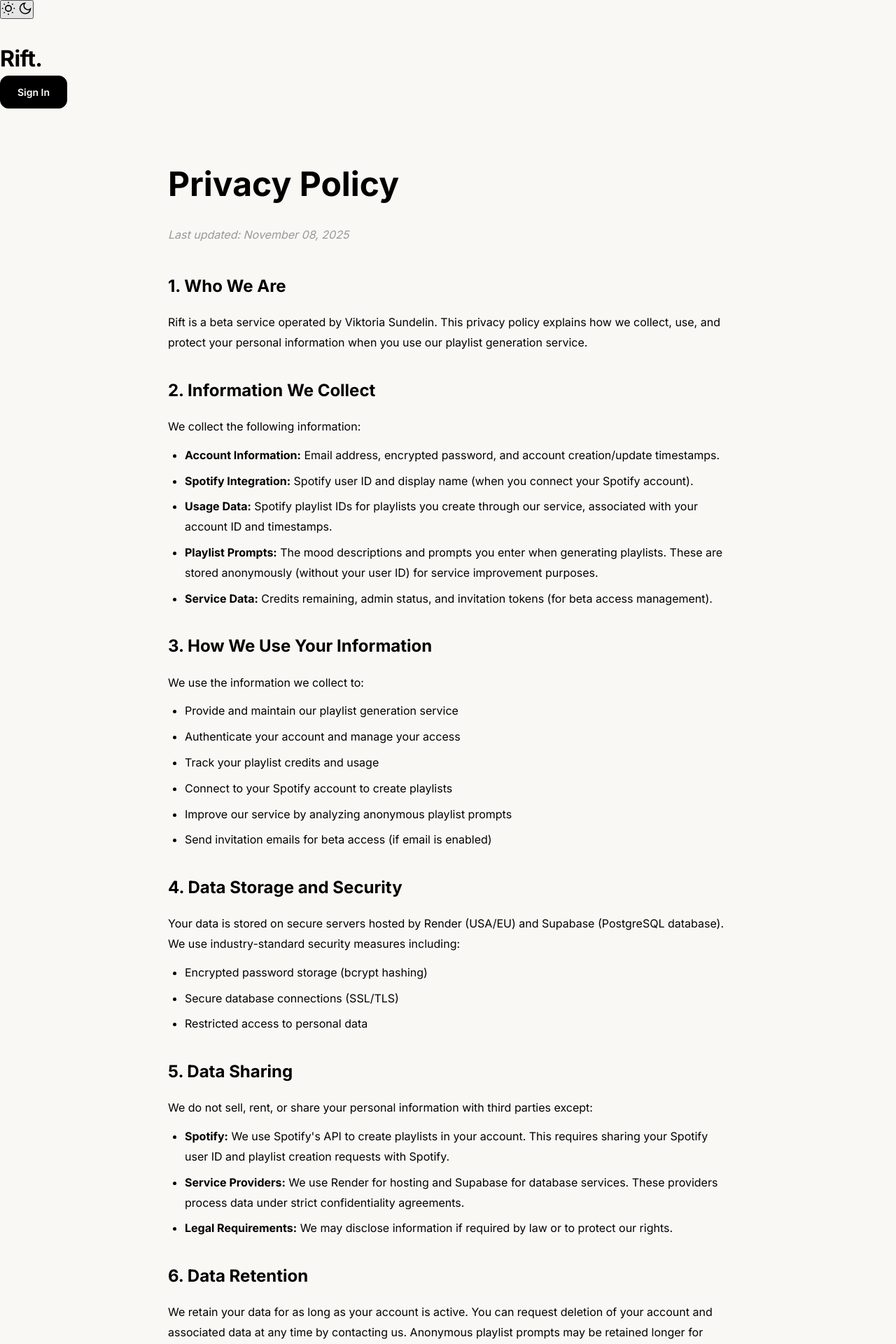
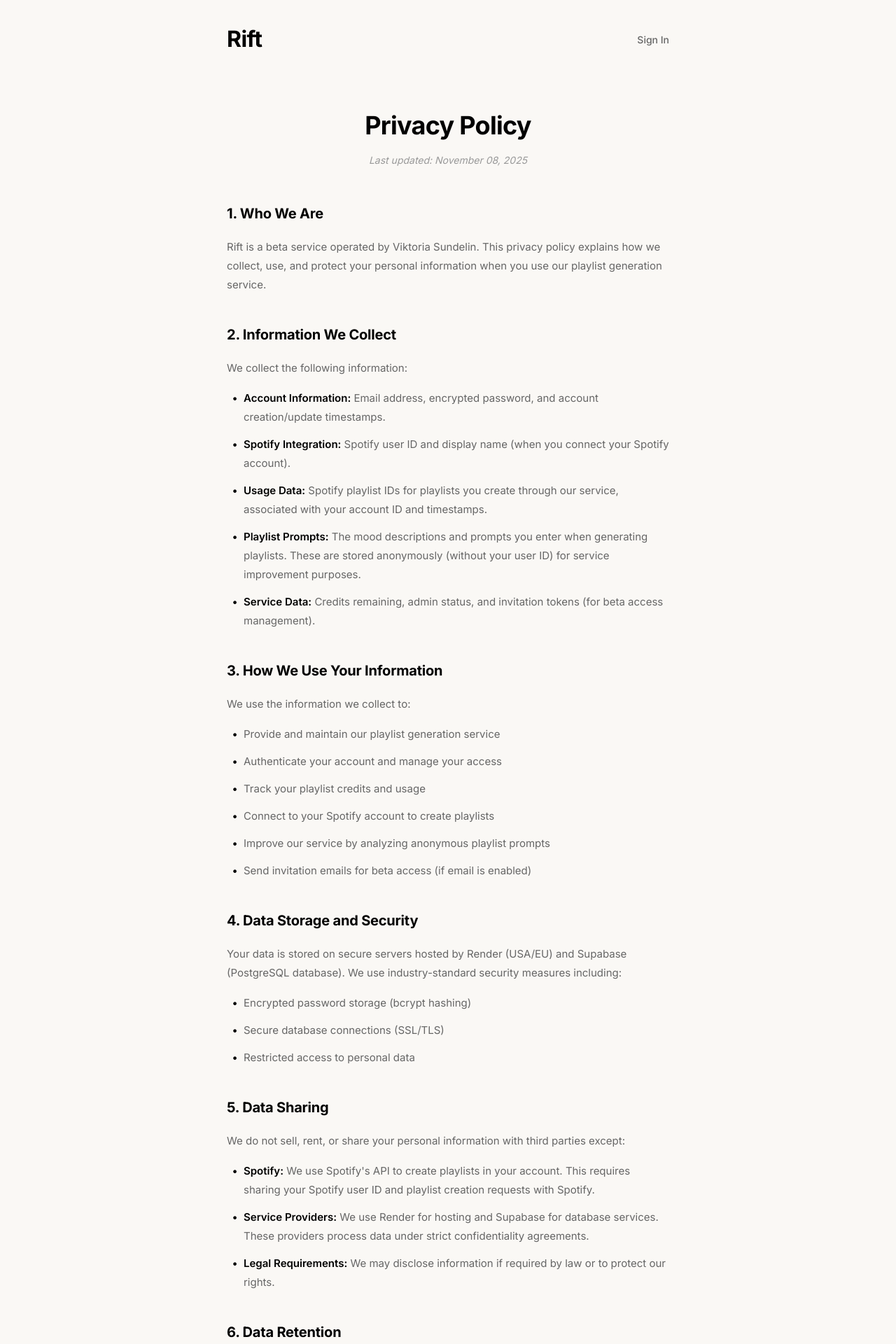
Before and after one commit to visu21ab/Rift, a Flask app: page /privacy in a window 1280 px wide. Shown: the top 1920 px of the page at 70% size. Run offline with Flask 3, Linux system fonts and the light colour scheme; some libraries are stand-ins or nearby versions.

Commit message:
update leyout pp

```diff
--- a/templates/privacy.html
+++ b/templates/privacy.html
@@ -8,168 +8,227 @@
     <link rel="preconnect" href="https://fonts.googleapis.com">
     <link rel="preconnect" href="https://fonts.gstatic.com" crossorigin>
     <link href="https://fonts.googleapis.com/css2?family=Inter:wght@300;400;500;600;700&family=Playfair+Display:wght@400;500;600&family=Space+Grotesk:wght@400;500;600;700&family=Libre+Franklin:wght@700;900&display=swap" rel="stylesheet">
-    <script>
-        // Initialize theme immediately to prevent FOUC
-        (function() {
-            const savedTheme = localStorage.getItem('theme') || 'light';
-            document.documentElement.setAttribute('data-theme', savedTheme);
-        })();
-    </script>
+    <style>
+        .privacy-wrapper {
+            max-width: 680px;
+            margin: 0 auto;
+            padding: 0 24px;
+        }
+
+        .privacy-header {
+            text-align: center;
+            margin-bottom: 48px;
+        }
+
+        .privacy-title {
+            font-size: 36px;
+            font-weight: 700;
+            letter-spacing: -0.02em;
+            color: #000000;
+            margin-bottom: 12px;
+        }
+
+        .privacy-date {
+            font-size: 14px;
+            color: var(--text-muted);
+            font-style: italic;
+        }
+
+        .privacy-content {
+            line-height: 1.8;
+            color: var(--text-primary);
+        }
+
+        .privacy-section {
+            margin-bottom: 40px;
+        }
+
+        .privacy-section-title {
+            font-size: 20px;
+            font-weight: 700;
+            letter-spacing: -0.01em;
+            color: #000000;
+            margin-bottom: 16px;
+            margin-top: 32px;
+        }
+
+        .privacy-section-title:first-child {
+            margin-top: 0;
+        }
+
+        .privacy-text {
+            font-size: 15px;
+            line-height: 1.8;
+            color: var(--text-secondary);
+            margin-bottom: 16px;
+        }
+
+        .privacy-list {
+            margin: 16px 0;
+            padding-left: 0;
+            list-style: none;
+        }
+
+        .privacy-list li {
+            font-size: 15px;
+            line-height: 1.8;
+            color: var(--text-secondary);
+            margin-bottom: 12px;
+            padding-left: 24px;
+            position: relative;
+        }
+
+        .privacy-list li::before {
+            content: '•';
+            position: absolute;
+            left: 8px;
+            color: var(--accent-primary);
+            font-weight: 700;
+        }
+
+        .privacy-list li strong {
+            color: var(--text-primary);
+            font-weight: 600;
+        }
+
+        .privacy-footer {
+            margin-top: 64px;
+            padding-top: 32px;
+            border-top: 1px solid var(--border-color);
+            text-align: center;
+        }
+    </style>
 </head>
 <body>
-    <!-- Dark Mode Toggle -->
-    <button class="dark-mode-toggle" id="darkModeToggle" aria-label="Toggle dark mode">
-        <svg class="icon-sun" width="20" height="20" viewBox="0 0 24 24" fill="none" stroke="currentColor" stroke-width="2">
-            <circle cx="12" cy="12" r="5"></circle>
-            <line x1="12" y1="1" x2="12" y2="3"></line>
-            <line x1="12" y1="21" x2="12" y2="23"></line>
-            <line x1="4.22" y1="4.22" x2="5.64" y2="5.64"></line>
-            <line x1="18.36" y1="18.36" x2="19.78" y2="19.78"></line>
-            <line x1="1" y1="12" x2="3" y2="12"></line>
-            <line x1="21" y1="12" x2="23" y2="12"></line>
-            <line x1="4.22" y1="19.78" x2="5.64" y2="18.36"></line>
-            <line x1="18.36" y1="5.64" x2="19.78" y2="4.22"></line>
-        </svg>
-        <svg class="icon-moon" width="20" height="20" viewBox="0 0 24 24" fill="none" stroke="currentColor" stroke-width="2">
-            <path d="M21 12.79A9 9 0 1 1 11.21 3 7 7 0 0 0 21 12.79z"></path>
-        </svg>
-    </button>
-    <div class="container">
+    <div class="privacy-wrapper">
         <header class="header">
-            <div class="header-content">
+            <div class="header-inner">
                 <div class="logo">
-                    <a href="{{ url_for('index') }}" style="text-decoration: none; color: inherit;">
-                        <span class="logo-text">Rift.</span>
-                    </a>
+                    <a href="{{ url_for('index') }}" style="text-decoration: none; color: inherit;">Rift</a>
                 </div>
-                <div class="auth-section">
+                <div class="header-actions">
                     {% if user %}
-                    <a href="{{ url_for('logout') }}" class="btn btn-secondary">Sign Out</a>
+                    <a href="{{ url_for('logout') }}" class="btn-link">Logout</a>
                     {% else %}
-                    <a href="{{ url_for('auth_login') }}" class="btn btn-secondary">Sign In</a>
+                    <a href="{{ url_for('auth_login') }}" class="btn-link">Sign In</a>
                     {% endif %}
                 </div>
             </div>
         </header>
 
         <main class="main-content">
-            <section class="info-section" style="margin-top: 40px; max-width: 800px; margin-left: auto; margin-right: auto;">
-                <h1 class="hero-title" style="font-size: 48px; margin-bottom: 24px;">Privacy Policy</h1>
-                <p class="section-copy" style="color: var(--text-muted); margin-bottom: 40px;">
-                    <em>Last updated: {{ current_date }}</em>
-                </p>
+            <div class="privacy-header">
+                <h1 class="privacy-title">Privacy Policy</h1>
+                <p class="privacy-date">Last updated: {{ current_date }}</p>
+            </div>
 
-                <div style="line-height: 1.8; color: var(--text-primary);">
-                    <h2 class="section-heading" style="margin-top: 32px; margin-bottom: 16px;">1. Who We Are</h2>
-                    <p class="section-copy">
+            <div class="privacy-content">
+                <section class="privacy-section">
+                    <h2 class="privacy-section-title">1. Who We Are</h2>
+                    <p class="privacy-text">
                         Rift is a beta service operated by Viktoria Sundelin. This privacy policy explains how we collect, use, and protect your personal information when you use our playlist generation service.
                     </p>
+                </section>
 
-                    <h2 class="section-heading" style="margin-top: 32px; margin-bottom: 16px;">2. Information We Collect</h2>
-                    <p class="section-copy">
-                        We collect the following information:
-                    </p>
-                    <ul style="margin-left: 24px; margin-top: 12px; margin-bottom: 24px;">
-                        <li style="margin-bottom: 8px;"><strong>Account Information:</strong> Email address, encrypted password, and account creation/update timestamps.</li>
-                        <li style="margin-bottom: 8px;"><strong>Spotify Integration:</strong> Spotify user ID and display name (when you connect your Spotify account).</li>
-                        <li style="margin-bottom: 8px;"><strong>Usage Data:</strong> Spotify playlist IDs for playlists you create through our service, associated with your account ID and timestamps.</li>
-                        <li style="margin-bottom: 8px;"><strong>Playlist Prompts:</strong> The mood descriptions and prompts you enter when generating playlists. These are stored anonymously (without your user ID) for service improvement purposes.</li>
-                        <li style="margin-bottom: 8px;"><strong>Service Data:</strong> Credits remaining, admin status, and invitation tokens (for beta access management).</li>
+                <section class="privacy-section">
+                    <h2 class="privacy-section-title">2. Information We Collect</h2>
+                    <p class="privacy-text">We collect the following information:</p>
+                    <ul class="privacy-list">
+                        <li><strong>Account Information:</strong> Email address, encrypted password, and account creation/update timestamps.</li>
+                        <li><strong>Spotify Integration:</strong> Spotify user ID and display name (when you connect your Spotify account).</li>
+                        <li><strong>Usage Data:</strong> Spotify playlist IDs for playlists you create through our service, associated with your account ID and timestamps.</li>
+                        <li><strong>Playlist Prompts:</strong> The mood descriptions and prompts you enter when generating playlists. These are stored anonymously (without your user ID) for service improvement purposes.</li>
+                        <li><strong>Service Data:</strong> Credits remaining, admin status, and invitation tokens (for beta access management).</li>
                     </ul>
+                </section>
 
-                    <h2 class="section-heading" style="margin-top: 32px; margin-bottom: 16px;">3. How We Use Your Information</h2>
-                    <p class="section-copy">
-                        We use the information we collect to:
-                    </p>
-                    <ul style="margin-left: 24px; margin-top: 12px; margin-bottom: 24px;">
-                        <li style="margin-bottom: 8px;">Provide and maintain our playlist generation service</li>
-                        <li style="margin-bottom: 8px;">Authenticate your account and manage your access</li>
-                        <li style="margin-bottom: 8px;">Track your playlist credits and usage</li>
-                        <li style="margin-bottom: 8px;">Connect to your Spotify account to create playlists</li>
-                        <li style="margin-bottom: 8px;">Improve our service by analyzing anonymous playlist prompts</li>
-                        <li style="margin-bottom: 8px;">Send invitation emails for beta access (if email is enabled)</li>
+                <section class="privacy-section">
+                    <h2 class="privacy-section-title">3. How We Use Your Information</h2>
+                    <p class="privacy-text">We use the information we collect to:</p>
+                    <ul class="privacy-list">
+                        <li>Provide and maintain our playlist generation service</li>
+                        <li>Authenticate your account and manage your access</li>
+                        <li>Track your playlist credits and usage</li>
+                        <li>Connect to your Spotify account to create playlists</li>
+                        <li>Improve our service by analyzing anonymous playlist prompts</li>
+                        <li>Send invitation emails for beta access (if email is enabled)</li>
                     </ul>
+                </section>
 
-                    <h2 class="section-heading" style="margin-top: 32px; margin-bottom: 16px;">4. Data Storage and Security</h2>
-                    <p class="section-copy">
+                <section class="privacy-section">
+                    <h2 class="privacy-section-title">4. Data Storage and Security</h2>
+                    <p class="privacy-text">
                         Your data is stored on secure servers hosted by Render (USA/EU) and Supabase (PostgreSQL database). We use industry-standard security measures including:
                     </p>
-                    <ul style="margin-left: 24px; margin-top: 12px; margin-bottom: 24px;">
-                        <li style="margin-bottom: 8px;">Encrypted password storage (bcrypt hashing)</li>
-                        <li style="margin-bottom: 8px;">Secure database connections (SSL/TLS)</li>
-                        <li style="margin-bottom: 8px;">Restricted access to personal data</li>
+                    <ul class="privacy-list">
+                        <li>Encrypted password storage (bcrypt hashing)</li>
+                        <li>Secure database connections (SSL/TLS)</li>
+                        <li>Restricted access to personal data</li>
                     </ul>
+                </section>
 
-                    <h2 class="section-heading" style="margin-top: 32px; margin-bottom: 16px;">5. Data Sharing</h2>
-                    <p class="section-copy">
-                        We do not sell, rent, or share your personal information with third parties except:
-                    </p>
-                    <ul style="margin-left: 24px; margin-top: 12px; margin-bottom: 24px;">
-                        <li style="margin-bottom: 8px;"><strong>Spotify:</strong> We use Spotify's API to create playlists in your account. This requires sharing your Spotify user ID and playlist creation requests with Spotify.</li>
-                        <li style="margin-bottom: 8px;"><strong>Service Providers:</strong> We use Render for hosting and Supabase for database services. These providers process data under strict confidentiality agreements.</li>
-                        <li style="margin-bottom: 8px;"><strong>Legal Requirements:</strong> We may disclose information if required by law or to protect our rights.</li>
+                <section class="privacy-section">
+                    <h2 class="privacy-section-title">5. Data Sharing</h2>
+                    <p class="privacy-text">We do not sell, rent, or share your personal information with third parties except:</p>
+                    <ul class="privacy-list">
+                        <li><strong>Spotify:</strong> We use Spotify's API to create playlists in your account. This requires sharing your Spotify user ID and playlist creation requests with Spotify.</li>
+                        <li><strong>Service Providers:</strong> We use Render for hosting and Supabase for database services. These providers process data under strict confidentiality agreements.</li>
+                        <li><strong>Legal Requirements:</strong> We may disclose information if required by law or to protect our rights.</li>
                     </ul>
+                </section>
 
-                    <h2 class="section-heading" style="margin-top: 32px; margin-bottom: 16px;">6. Data Retention</h2>
-                    <p class="section-copy">
+                <section class="privacy-section">
+                    <h2 class="privacy-section-title">6. Data Retention</h2>
+                    <p class="privacy-text">
                         We retain your data for as long as your account is active. You can request deletion of your account and associated data at any time by contacting us. Anonymous playlist prompts may be retained longer for service improvement purposes.
                     </p>
+                </section>
 
-                    <h2 class="section-heading" style="margin-top: 32px; margin-bottom: 16px;">7. Your Rights</h2>
-                    <p class="section-copy">
-                        Depending on your location, you have the right to:
-                    </p>
-                    <ul style="margin-left: 24px; margin-top: 12px; margin-bottom: 24px;">
-                        <li style="margin-bottom: 8px;">Access the personal data we hold about you</li>
-                        <li style="margin-bottom: 8px;">Request correction of inaccurate data</li>
-                        <li style="margin-bottom: 8px;">Request deletion of your account and data</li>
-                        <li style="margin-bottom: 8px;">Withdraw consent for data processing</li>
-                        <li style="margin-bottom: 8px;">Export your data in a portable format</li>
+                <section class="privacy-section">
+                    <h2 class="privacy-section-title">7. Your Rights</h2>
+                    <p class="privacy-text">Depending on your location, you have the right to:</p>
+                    <ul class="privacy-list">
+                        <li>Access the personal data we hold about you</li>
+                        <li>Request correction of inaccurate data</li>
+                        <li>Request deletion of your account and data</li>
+                        <li>Withdraw consent for data processing</li>
+                        <li>Export your data in a portable format</li>
                     </ul>
+                </section>
 
-                    <h2 class="section-heading" style="margin-top: 32px; margin-bottom: 16px;">8. Cookies and Session Data</h2>
-                    <p class="section-copy">
+                <section class="privacy-section">
+                    <h2 class="privacy-section-title">8. Cookies and Session Data</h2>
+                    <p class="privacy-text">
                         We use server-side sessions to maintain your login state. These sessions are stored securely and expire when you sign out or after a period of inactivity.
                     </p>
+                </section>
 
-                    <h2 class="section-heading" style="margin-top: 32px; margin-bottom: 16px;">9. Children's Privacy</h2>
-                    <p class="section-copy">
+                <section class="privacy-section">
+                    <h2 class="privacy-section-title">9. Children's Privacy</h2>
+                    <p class="privacy-text">
                         Our service is not intended for users under the age of 16. We do not knowingly collect personal information from children under 16.
                     </p>
+                </section>
 
-                    <h2 class="section-heading" style="margin-top: 32px; margin-bottom: 16px;">10. Changes to This Policy</h2>
-                    <p class="section-copy">
+                <section class="privacy-section">
+                    <h2 class="privacy-section-title">10. Changes to This Policy</h2>
+                    <p class="privacy-text">
                         We may update this privacy policy from time to time. We will notify you of any material changes by updating the "Last updated" date at the top of this page.
                     </p>
+                </section>
 
-                    <h2 class="section-heading" style="margin-top: 32px; margin-bottom: 16px;">11. Contact Us</h2>
-                    <p class="section-copy">
-                        For questions about this privacy policy, please contact viktoria.sundelin@telia.com
+                <section class="privacy-section">
+                    <h2 class="privacy-section-title">11. Contact Us</h2>
+                    <p class="privacy-text">
+                        For questions about this privacy policy, please contact <a href="mailto:viktoria.sundelin@telia.com" style="color: var(--accent-primary); text-decoration: none;">viktoria.sundelin@telia.com</a>
                     </p>
-                </div>
+                </section>
+            </div>
 
-                <div style="margin-top: 48px; padding-top: 32px; border-top: 1px solid rgba(0,0,0,0.1);">
-                    <a href="{{ url_for('index') }}" class="btn btn-secondary">Back to App</a>
-                </div>
-            </section>
+            <div class="privacy-footer">
+                <a href="{{ url_for('index') }}" class="btn-secondary">Back to App</a>
+            </div>
         </main>
     </div>
-    <script>
-        // Dark Mode Toggle Functionality
-        (function() {
-            const darkModeToggle = document.getElementById('darkModeToggle');
-            if (!darkModeToggle) return;
-
-            const savedTheme = localStorage.getItem('theme') || 'light';
-            document.documentElement.setAttribute('data-theme', savedTheme);
-
-            darkModeToggle.addEventListener('click', () => {
-                const currentTheme = document.documentElement.getAttribute('data-theme');
-                const newTheme = currentTheme === 'dark' ? 'light' : 'dark';
-                document.documentElement.setAttribute('data-theme', newTheme);
-                localStorage.setItem('theme', newTheme);
-            });
-        })();
-    </script>
 </body>
 </html>
```
